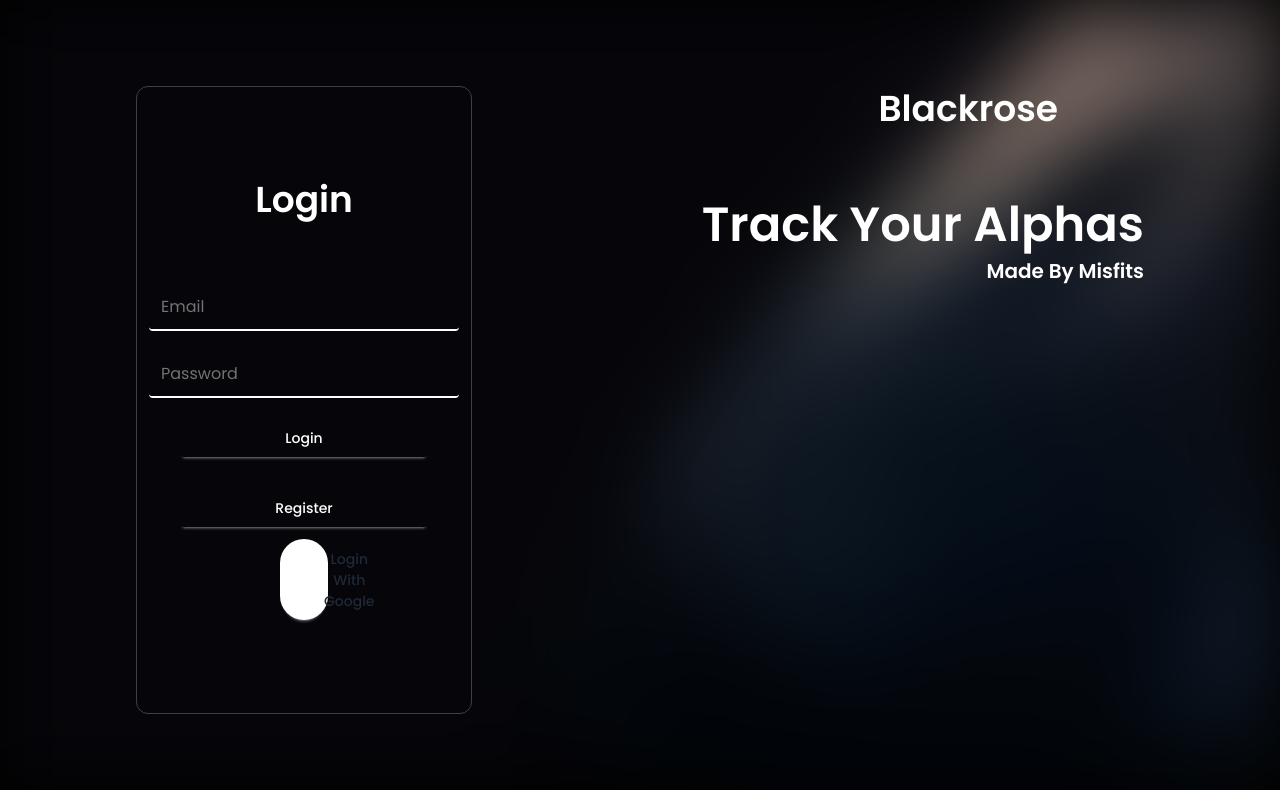
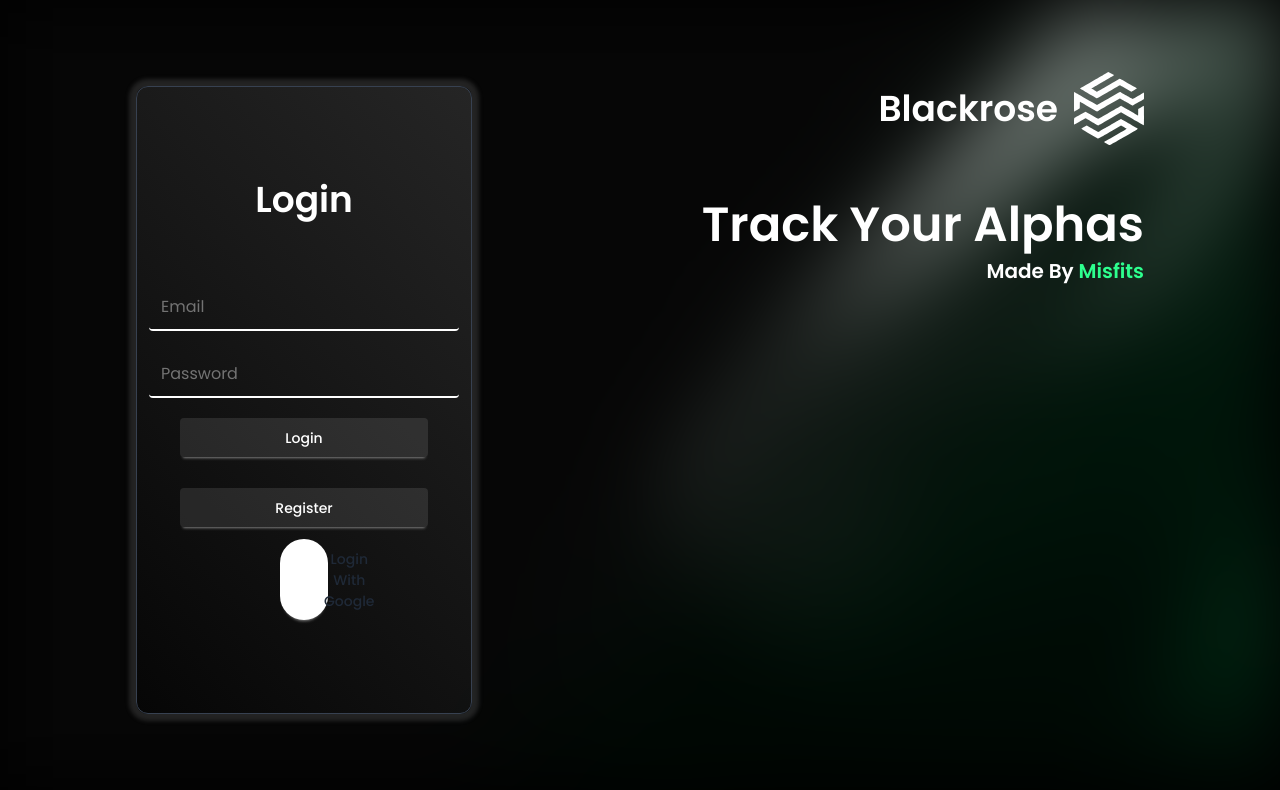
Before and after one commit to P1YU5H-50N1/Blackrose-dash, a Vue app: page /login in a window 1280 px wide. Shown: the top 790 px of the page. Built offline with nearby package versions, Linux system fonts and the light colour scheme; no server answers.

Commit message:
set Theme extensions

```diff
--- a/tailwind.config.js
+++ b/tailwind.config.js
@@ -8,6 +8,50 @@ export default {
     extend: {
       backgroundImage: {
         'public-bg': "url('/src/assets/background.png')",
+        'g-login': "url('/src/assets/oAuthLogo.svg')",
+        'logo': "url('/src/assets/Logo.svg')",
+        'user': "url('/src/assets/user.svg')",
+        'home': "url('/src/assets/home.svg')",
+        'neon-logout': "url('/src/assets/neon-logout.svg')",
+        'neon-user': "url('/src/assets/neon-user.svg')",
+        'neon-home': "url('/src/assets/neon-home.svg')",
+        'logout': "url('/src/assets/logout.svg')",
+        'green-overlay':'linear-gradient(303.08deg, #2DFF8E -198.89%, #F5F5F5 48.6%)',
+        'gray-card':'linear-gradient(225.67deg, #7C7C7C -280%, rgba(0, 0, 0, 0) 100%)',
+        'primary-button':'#1d2023',
+      },
+      backgroundColor:{
+        'neon-green':'#2DFF8E',
+        'button-gray':'rgba(255, 255, 255, 0.1)',
+        'dashboard':'#1A1B20',
+        'menu':'#17181D',
+        'miniboards':'#131419'
+
+      },
+      borderColor:{
+        'menu-stroke': '#393737',
+        'neon':'#2DFF8E',
+
+
+      },
+      colors:{
+        'neon':'#2DFF8E',
+      },
+      animation: {
+        shake: 'shake 1s ease-in-out',
+      },
+      keyframes: {
+        shake: {
+          '0%, 100%': { transform: 'translateX(0)' },
+          '10%, 90%': { transform: 'translateX(-0.25rem)' },
+          '20%, 80%': { transform: 'translateX(0.25rem)' },
+          '30%, 50%, 70%': { transform: 'translateX(-0.25rem)' },
+          '40%, 60%': { transform: 'translateX(0.25rem)' },
+        },
+      },
+      boxShadow:{
+        'gray-card':'0px 0px 4px 7px rgba(123, 123, 123, 0.25)',
+        'neon-green':'#2DFF8E'
       }
     },
   },
```
